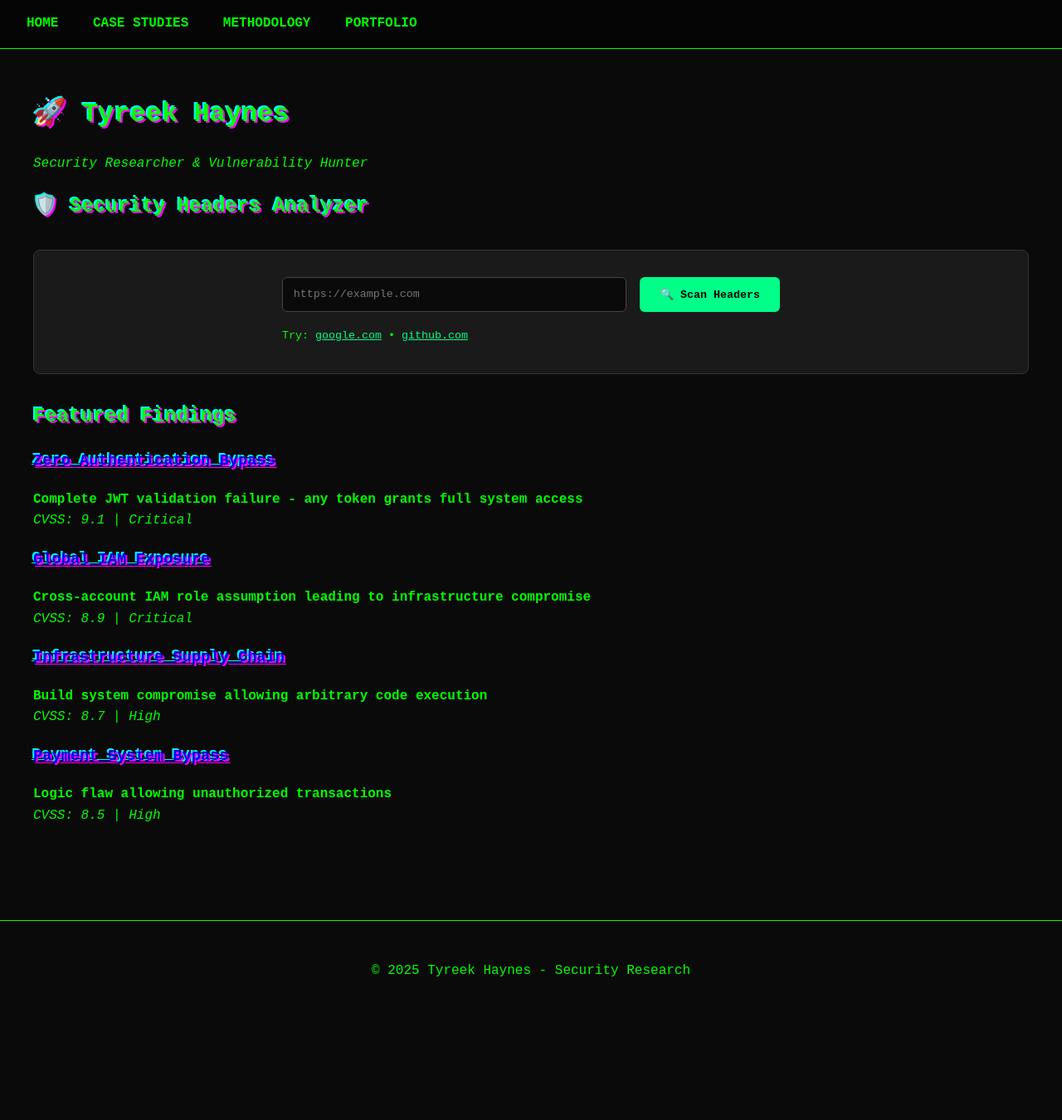
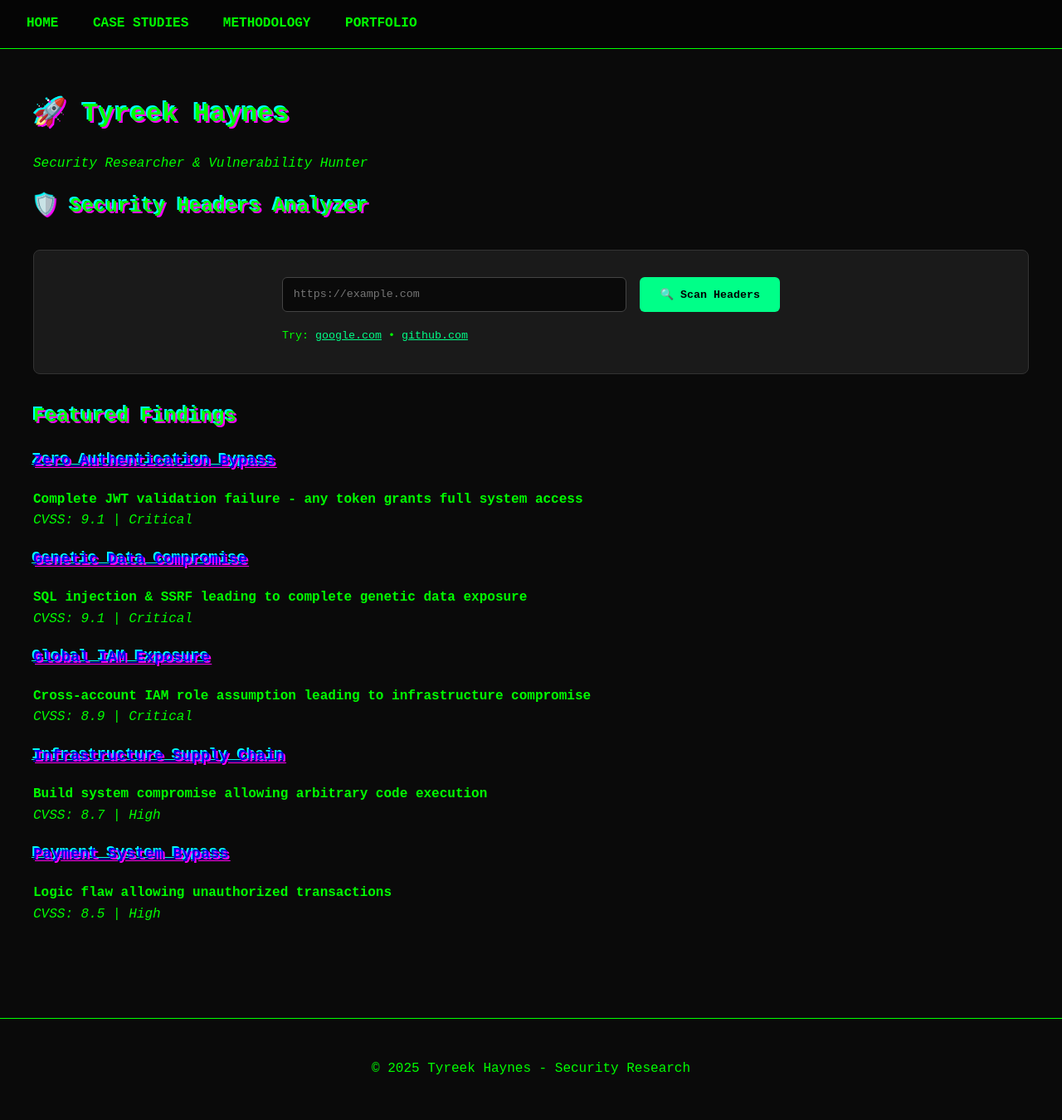
Before and after one commit to TyreekHaynes/Security-Research, a Jekyll site: the page built from index.md, in a window 1280 px wide. Shown: the whole page at 83% size. Built offline with Jekyll 4.4.1, drawn with Linux system fonts in a browser that asks for light colours; before the commit the page ends 1231 px from its top, so only the background shows below that.

Commit message:
Update index.md

```diff
--- a/index.md
+++ b/index.md
@@ -246,6 +246,10 @@ document.addEventListener('DOMContentLoaded', function() {
 **Complete JWT validation failure - any token grants full system access**
 *CVSS: 9.1 | Critical*
 
+### [Genetic Data Compromise](/findings/genetic-data-infrastructure-compromise.html)
+**SQL injection & SSRF leading to complete genetic data exposure**
+*CVSS: 9.1 | Critical*
+
 ### [Global IAM Exposure](/findings/global-iam-exposure.html)
 **Cross-account IAM role assumption leading to infrastructure compromise**
 *CVSS: 8.9 | Critical*
```
